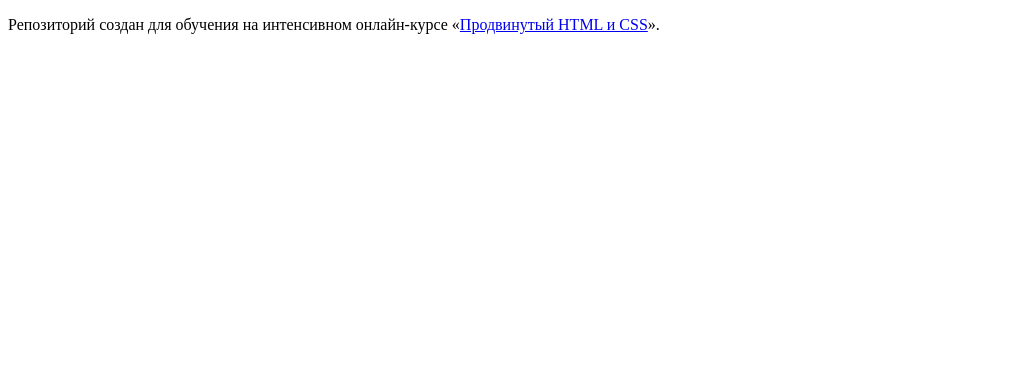
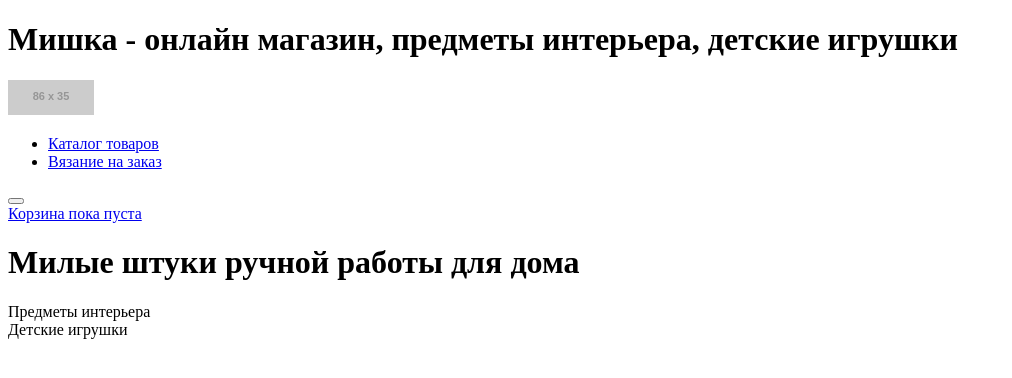
Before and after one commit to kamorinviktor/204269-mishka, a website: page index.html in a window 1280 px wide. Shown: the whole page, without its empty margins (0-1012 px from the left). Drawn offline with Linux system fonts and the light colour scheme; placeholder pictures from the web are drawn by us.

Commit message:
Сделал html верстку верхней части сайта

```diff
--- a/index.html
+++ b/index.html
@@ -5,8 +5,43 @@
     <title>HTML Academy: Мишка</title>
   </head>
   <body>
+    <header class="page-header">
+      <h1 class="page-header__title">Мишка - онлайн магазин, предметы интерьера, детские игрушки</h1><!--display: none;-->
+      <div class="page-header__logo">
+        <img src="http://placehold.it/86x35" width="86" height="35" alt="Мишка - онлайн магазин вязанных изделий">
+      </div>
+      <nav class="main-nav"><!--main-nav--open - открытое состояние меню-->
+        <span class="main-nav__toggler"><span></span></span>
+        <div class="main-nav__wrapper">
+          <ul class="main-nav__list">
+            <li class="main-nav__item"><a href="#">Каталог товаров</a></li>
+            <li class="main-nav__item"><a href="#">Вязание на заказ</a></li>
+          </ul>
+          <div class="main-nav__searсh">
+            <button class="btn btn--search"></button>
+          </div>
+          <div class="main-nav__basket">
+            <a class="main-nav__basket-enter" href="#">Корзина пока пуста</a>
+          </div>
+        </div>
+      </nav>
+      <div class="promo-header">
+        <h1 class="promo-header__title">Милые штуки ручной работы для дома</h1>
+        <div class="promo-header__descr">
+          <span class="promo-header__descr-text">Предметы интерьера</span>
+          <div class="promo-header__img"></div>
+        </div>
+        <div class="promo-header__descr">
+          <span class="promo-header__descr-text">Детские игрушки</span>
+          <div class="promo-header__img"></div>
+        </div>
+      </div>
+    </header>
+      <main>
 
-    <p>Репозиторий создан для обучения на интенсивном онлайн‑курсе «<a href="https://htmlacademy.ru/intensive/adaptive">Продвинутый HTML и CSS</a>».</p>
+      </main>
+    <footer>
 
+    </footer>
   </body>
 </html>
```
